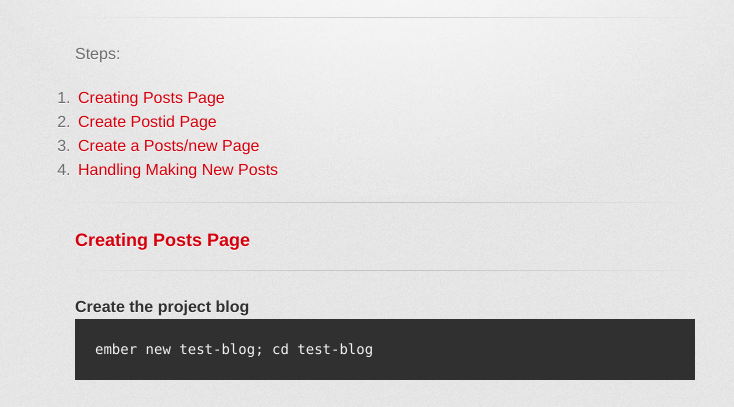
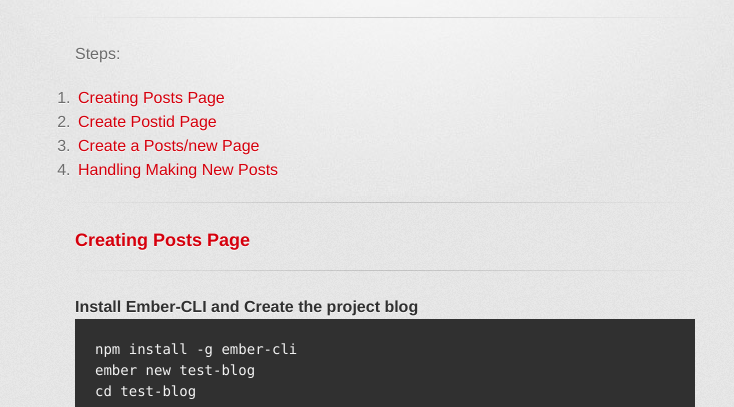
Before and after one commit to TheIronDev/ember-blog-introduction, a plain HTML site: page index.html in a window 1280 px wide. Shown: the part 377-784 px from the top of the page, without its empty margins (255-989 px from the left). Drawn offline with Linux system fonts and the light colour scheme; a web font is replaced by a local one.

Commit message:
Update index.html

```diff
--- a/index.html
+++ b/index.html
@@ -59,9 +59,11 @@
 <hr>
 
 <h4>
-<a id="create-the-project-blog" class="anchor" href="#create-the-project-blog" aria-hidden="true"><span class="octicon octicon-link"></span></a>Create the project blog</h4>
+<a id="create-the-project-blog" class="anchor" href="#create-the-project-blog" aria-hidden="true"><span class="octicon octicon-link"></span></a>Install Ember-CLI and Create the project blog</h4>
 
-<pre><code>ember new test-blog; cd test-blog
+<pre><code>npm install -g ember-cli
+ember new test-blog
+cd test-blog
 </code></pre>
 
 <h4>
```
